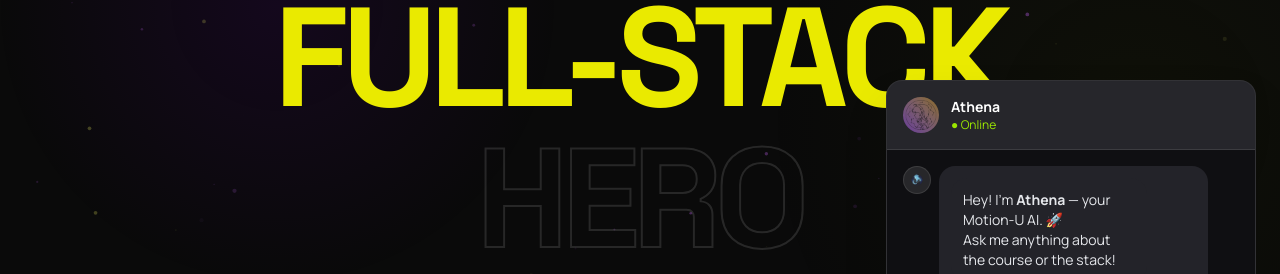
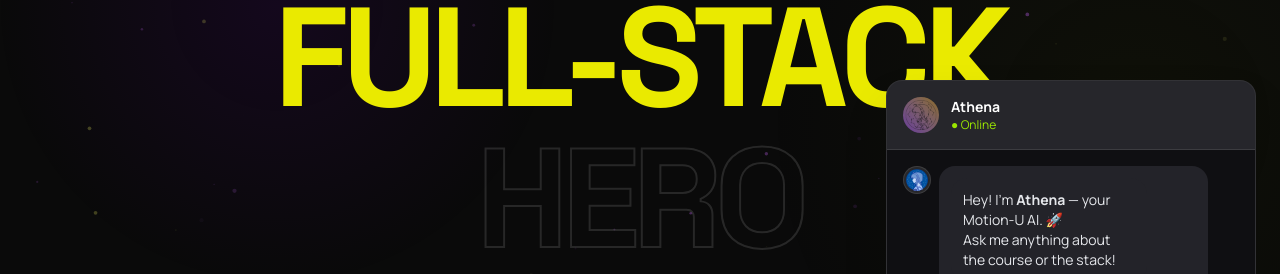
Before and after one commit to kaiden-A/mfsh, a Next.js app: page / in a window 1280 px wide. Both pictures are taken after a click on the button 1228 px from the left and 741 px from the top of the page. Shown: the part 314-588 px from the top of the page. Built offline with nearby package versions, Linux system fonts and the light colour scheme.

Commit message:
new logo

```diff
--- a/app/components/widgets/ChatWidget.tsx
+++ b/app/components/widgets/ChatWidget.tsx
@@ -57,7 +57,7 @@ export default function ChatWidget() {
         className="chat-fab fixed bottom-6 right-6 z-100 w-14 h-14 rounded-full bg-[linear-gradient(135deg,var(--color-purple),var(--color-yellow))] flex items-center justify-center cursor-pointer border-none shadow-[0_4px_20px_rgba(0,0,0,0.4)] animate-fab-float transition-transform hover:scale-110 active:scale-95"
         onClick={toggleChat}
       >
-        <img src="/athena_logo_black.png" alt="Athena" className="w-33 h-33 object-contain" />
+        <img src="/athena_logo.png" alt="Athena" className="w-33 h-33 object-contain" />
       </button>
 
       {/* Chat Window */}
@@ -66,7 +66,7 @@ export default function ChatWidget() {
         {/* Header */}
         <div className="chat-header p-4 bg-white/5 border-b border-white/10 flex items-center gap-3">
           <div className="w-9 h-9 rounded-full bg-gradient-to-tr from-purple-500 to-yellow-500 flex items-center justify-center animate-pulse">
-            <img src="/athena_logo_black.png" alt="Avatar" className="w-20 h-20 object-contain" />
+            <img src="/athena_logo.png" alt="Avatar" className="w-22 h-22 object-contain" />
           </div>
           <div>
             <p className="font-bold text-white text-sm">Athena</p>
@@ -80,7 +80,7 @@ export default function ChatWidget() {
             <div key={msg.id} className={`flex gap-2 ${msg.isUser ? 'flex-row-reverse' : 'flex-row'}`}>
               {!msg.isUser && (
                 <div className="w-7 h-7 rounded-full bg-white/10 flex items-center justify-center shrink-0 border border-white/10">
-                  <img src="/athena.png" alt="AI" className="w-4 h-4 object-contain" />
+                  <img src="/athena_logo_v3.svg" alt="AI" className="w-22 h-22 object-contain" />
                 </div>
               )}
               <div className={`max-w-[80%] p-3 rounded-2xl text-sm ${msg.isUser ? 'bg-purple-600 text-white' : 'bg-[#232329] text-gray-200'}`}>
```
Also changed, not shown: public/athena_logo.png (renamed from public/athena_logo_black.png), public/athena_logo_v3.svg (added).
